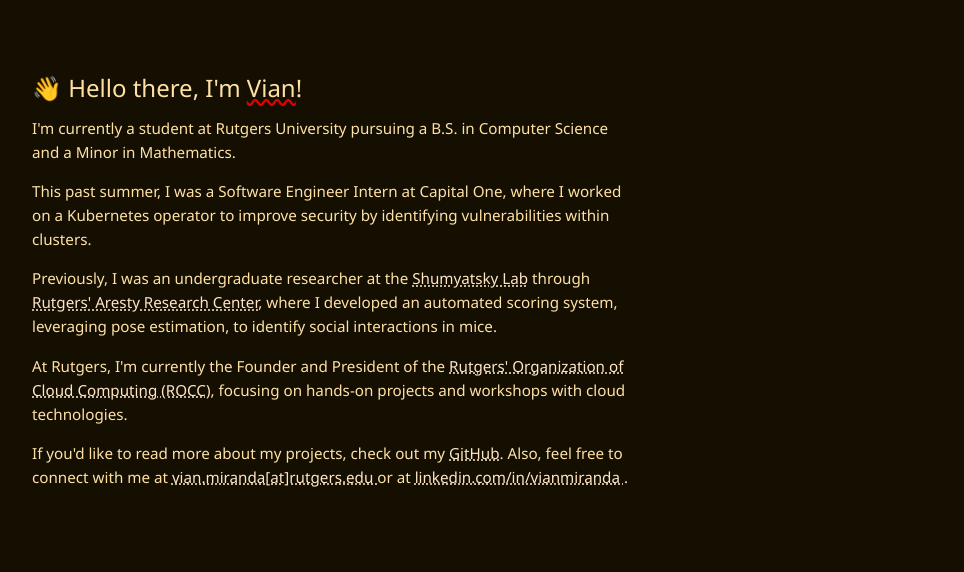
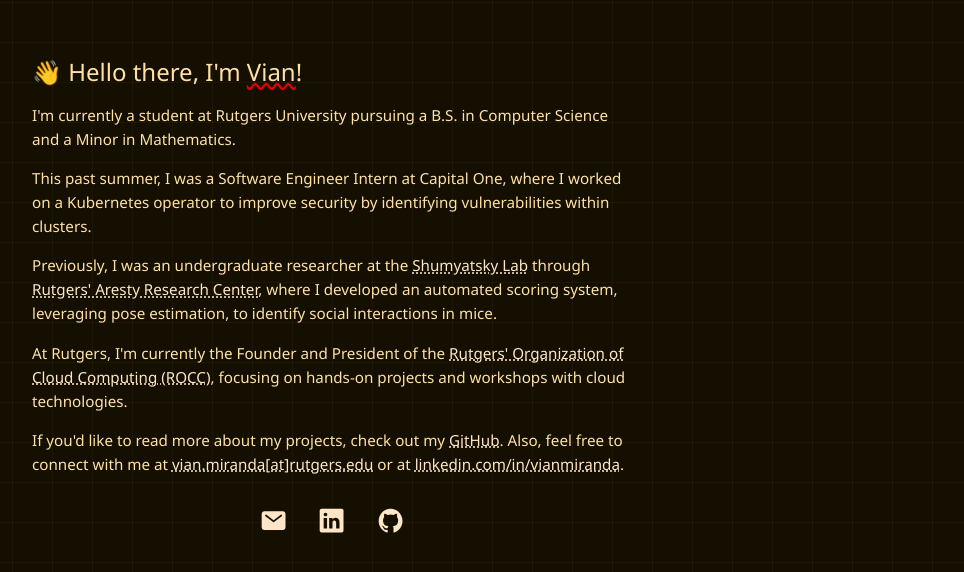
Before and after one commit to vianmiranda/vianmiranda.github.io, a plain HTML site: page index.html in a window 1280 px wide. Shown: the part 118-690 px from the top of the page, without its empty margins (308-1272 px from the left). Drawn offline with nearby package versions, Linux system fonts and the light colour scheme.

Commit message:
Icons and grid background

```diff
--- a/index.html
+++ b/index.html
@@ -12,18 +12,41 @@
     <body>
         <div class="container">
             <div class="info">
-                <h1><span id="wm" title="Yes, the favicon is adapted from the Waste Management logo.">&#x1f44b;</span> Hello there, I'm <span id="ivan" title="No, Google Docs/Microsoft Word, my name is not Ivan.&#013;Please stop autocorrecting it.">Vian</span>!</h1>
+                <h1><span id="wm" title="Yes, the favicon is adapted from the Waste Management logo.">&#x1f44b;</span>
+                    Hello there, I'm <span id="ivan"
+                    title="No, Google Docs/Microsoft Word, my name is not Ivan.&#013;Please stop autocorrecting it.">
+                    Vian</span>!</h1>
 
-                <p>I'm currently a student at Rutgers University pursuing a B.S. in Computer Science and a Minor in Mathematics.</p>
+                <p>I'm currently a student at Rutgers University pursuing a B.S. in Computer Science and a Minor in
+                Mathematics.</p>
 
-                <p>This past summer, I was a Software Engineer Intern at Capital One, where I worked on a Kubernetes operator to improve security by identifying vulnerabilities within clusters.</p>
+                <p>This past summer, I was a Software Engineer Intern at Capital One, where I worked on a Kubernetes
+                operator to improve security by identifying vulnerabilities within clusters.</p>
 
-                <p>Previously, I was an undergraduate researcher at the <a href="https://sites.rutgers.edu/shumyatsky-lab/">Shumyatsky Lab</a> through <a href="https://aresty.rutgers.edu/">Rutgers' Aresty Research Center</a>, where I developed an automated scoring system, leveraging pose estimation, to identify social interactions in mice.</p>
+                <p>Previously, I was an undergraduate researcher at the <a
+                    href="https://sites.rutgers.edu/shumyatsky-lab/">Shumyatsky Lab</a> through <a
+                    href="https://aresty.rutgers.edu/">Rutgers' Aresty Research Center</a>, where I developed an
+                automated scoring system, leveraging pose estimation, to identify social interactions in mice.</p>
 
-                <p>At Rutgers, I'm currently the Founder and President of the <a href="https://rocc.site/">Rutgers' Organization of Cloud Computing (ROCC)</a>, focusing on hands-on projects and workshops with cloud technologies.</p>
+                <p>At Rutgers, I'm currently the Founder and President of the <a href="https://rocc.site/">Rutgers'
+                    Organization of Cloud Computing (ROCC)</a>, focusing on hands-on projects and workshops with cloud
+                technologies.</p>
 
-                <p>If you'd like to read more about my projects, check out my  <a href="https://github.com/vianmiranda">GitHub</a>. Also, feel free to connect with me at <a href="mailto:vian.miranda@rutgers.edu"> vian.miranda[at]rutgers.edu </a> or at <a href="linkedin.com/in/vianmiranda"> linkedin.com/in/vianmiranda </a>.</p>
+                <p>If you'd like to read more about my projects, check out my <a
+                    href="https://github.com/vianmiranda">GitHub</a>.
+                    Also, feel free to connect with me at <a
+                    href="mailto:vian.miranda@rutgers.edu">vian.miranda[at]rutgers.edu</a> or at <a
+                    href="https://linkedin.com/in/vianmiranda">linkedin.com/in/vianmiranda</a>.
+                </p>
+            </div>
+            <div class="links">
+                <a href="mailto:vian.miranda@rutgers.edu"><ion-icon name="mail"></ion-icon></a>
+                <a href="https://linkedin.com/in/vianmiranda"><ion-icon name="logo-linkedin"></ion-icon></a>
+                <a href="https://github.com/vianmiranda"><ion-icon name="logo-github"></ion-icon></a>
             </div>
         </div>
+
+        <script type="module" src="https://unpkg.com/ionicons@7.1.0/dist/ionicons/ionicons.esm.js"></script>
+        <script nomodule src="https://unpkg.com/ionicons@7.1.0/dist/ionicons/ionicons.js"></script>
     </body>
 </html>
--- a/stylesheets/styles.css
+++ b/stylesheets/styles.css
@@ -1,15 +1,19 @@
 body {
-    margin: 0;
-    padding: 0;
     font-family: "Segoe UI", Verdana, sans-serif;
     font-size: 100%;
     color: rgb(255, 225, 165);
     background-color: rgb(20, 15, 0);
+    background-size: 40px 40px;
+    background-image:
+        linear-gradient(to right, rgba(255, 225, 165, 4%) 1px, transparent 1px),
+        linear-gradient(to bottom, rgba(255, 225, 165, 4%) 1px, transparent 1px);
     line-height: 150%;
+    margin: 0;
 }
 
 .container {
     display: flex;
+    flex-direction: column;
     justify-content: center;
     align-items: center;
     min-height: 100vh;
@@ -20,18 +24,30 @@ body {
     max-width: 37.5em;
 }
 
+.links {
+    font-size: 1.7em;
+}
+
 h1 {
     font-size: 1.5em;
     font-weight: 500;
+    margin-bottom: 0.8em;
 }
 
 p {
     font-size: 0.95em;
 }
 
+.info a {
+    text-decoration: underline dotted;
+}
+
+.links a {
+    padding: 0 0.45em;
+}
+
 a {
     color: rgb(255, 230, 200);
-    text-decoration: underline dotted;
 }
 
 a:hover {
```
